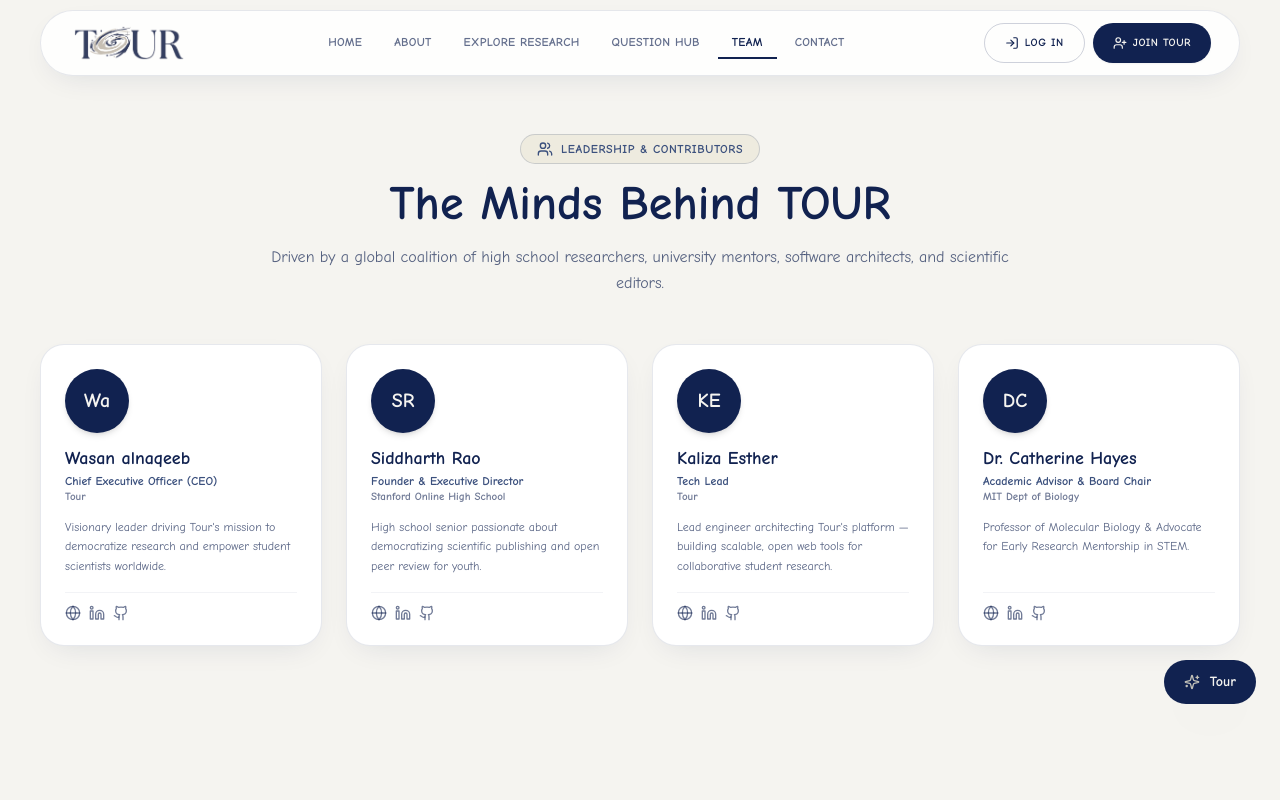
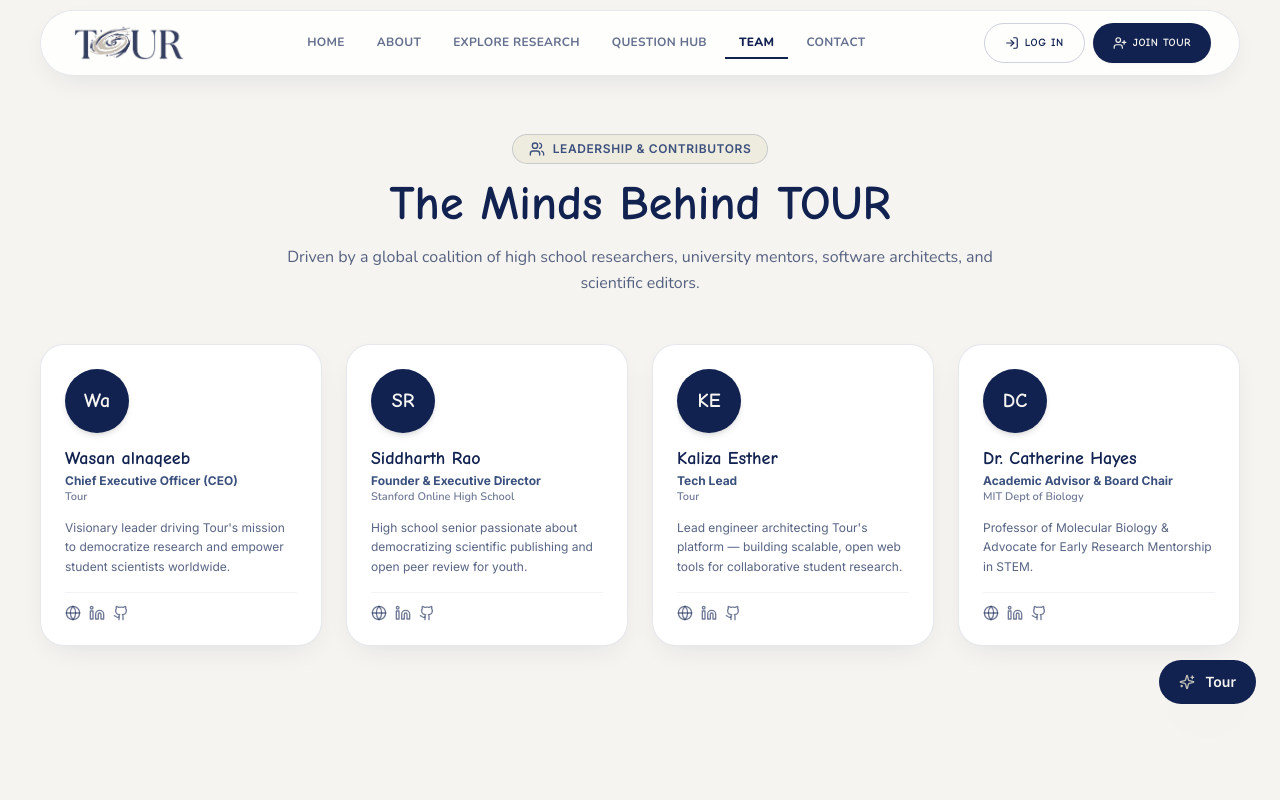
Before and after one commit to Kaliza-e/Tour, a Next.js app: page /team in a window 1280 px wide. Shown: the top 800 px of the page. Built offline with nearby package versions, Linux system fonts and the light colour scheme.

Commit message:
updating the font

```diff
--- a/app/globals.css
+++ b/app/globals.css
@@ -6,17 +6,23 @@
   --font-comic: var(--font-comic-neue), "Comic Neue", cursive, sans-serif;
   --font-nunito-family: var(--font-nunito), "Nunito", sans-serif;
   --font-inter-family: var(--font-inter), "Inter", sans-serif;
-  --font-heading: var(--font-comic-neue), "Comic Neue", "Playfair Display", Georgia, serif;
-  --font-body: var(--font-comic-neue), "Comic Neue", "Inter", "Nunito", cursive, sans-serif;
+  --font-plus-jakarta-sans-family: var(--font-plus-jakarta-sans), "Plus Jakarta Sans", sans-serif;
+  --font-heading: var(--font-comic-neue), "Comic Neue", cursive, sans-serif;
+  --font-body: var(--font-nunito), "Nunito", sans-serif;
+  --font-button: var(--font-nunito), "Nunito", sans-serif;
+  --font-navigation: var(--font-nunito), "Nunito", sans-serif;
+  --font-form: var(--font-nunito), "Nunito", sans-serif;
+  --font-logo: var(--font-plus-jakarta-sans), "Plus Jakarta Sans", sans-serif;
+  --font-label: var(--font-inter), "Inter", sans-serif;
 }
 
 html {
   scroll-behavior: smooth;
-  font-family: var(--font-comic);
+  font-family: var(--font-body);
 }
 
 body {
-  font-family: var(--font-comic);
+  font-family: var(--font-body);
   @apply bg-ivory text-navy antialiased;
 }
 
@@ -24,8 +30,42 @@ h1,
 h2,
 h3,
 h4 {
-  font-family: var(--font-comic);
+  font-family: var(--font-heading);
   @apply font-bold;
+}
+
+/* Button font */
+button,
+.btn {
+  font-family: var(--font-button);
+}
+
+/* Navigation font */
+nav,
+.navbar {
+  font-family: var(--font-navigation);
+}
+
+/* Form elements font */
+input,
+textarea,
+select,
+label,
+.form-control {
+  font-family: var(--font-form);
+}
+
+/* Logo font */
+.logo {
+  font-family: var(--font-logo);
+}
+
+/* Small labels font */
+small,
+.label,
+.text-xs,
+.text-sm {
+  font-family: var(--font-label);
 }
 
 /* Visible keyboard focus, respected everywhere */
--- a/app/layout.tsx
+++ b/app/layout.tsx
@@ -1,5 +1,5 @@
 import type { Metadata } from "next";
-import { Comic_Neue, Nunito, Inter } from "next/font/google";
+import { Comic_Neue, Nunito, Inter, Plus_Jakarta_Sans } from "next/font/google";
 import "./globals.css";
 import { Navbar } from "@/components/navbar";
 import { Footer } from "@/components/footer";
@@ -27,6 +27,13 @@ const inter = Inter({
   display: "swap",
 });
 
+const plusJakartaSans = Plus_Jakarta_Sans({
+  subsets: ["latin"],
+  weight: ["400", "500", "600", "700", "800"],
+  variable: "--font-plus-jakarta-sans",
+  display: "swap",
+});
+
 export const metadata: Metadata = {
   title: "TOUR — Explore Knowledge Wisely | Student Research Platform",
   description:
@@ -42,11 +49,11 @@ export default function RootLayout({
     <html
       lang="en"
       suppressHydrationWarning
-      className={`${comicNeue.variable} ${nunito.variable} ${inter.variable}`}
+      className={`${comicNeue.variable} ${nunito.variable} ${inter.variable} ${plusJakartaSans.variable}`}
     >
       <body
         suppressHydrationWarning
-        style={{ fontFamily: "'Comic Neue', cursive, sans-serif" }}
+        style={{ fontFamily: "'Nunito', sans-serif" }}
       >
         <Providers>
           <Navbar />
--- a/tailwind.config.ts
+++ b/tailwind.config.ts
@@ -23,7 +23,12 @@ const config: Config = {
       },
       fontFamily: {
         heading: ["var(--font-comic-neue)", "Comic Neue", "cursive", "sans-serif"],
-        body: ["var(--font-comic-neue)", "Comic Neue", "var(--font-inter)", "Inter", "var(--font-nunito)", "Nunito", "cursive", "sans-serif"],
+        body: ["var(--font-nunito)", "Nunito", "sans-serif"],
+        button: ["var(--font-nunito)", "Nunito", "sans-serif"],
+        navigation: ["var(--font-nunito)", "Nunito", "sans-serif"],
+        form: ["var(--font-nunito)", "Nunito", "sans-serif"],
+        logo: ["var(--font-plus-jakarta-sans)", "Plus Jakarta Sans", "sans-serif"],
+        label: ["var(--font-inter)", "Inter", "sans-serif"],
         comic: ["var(--font-comic-neue)", "Comic Neue", "cursive", "sans-serif"],
         inter: ["var(--font-inter)", "Inter", "sans-serif"],
         nunito: ["var(--font-nunito)", "Nunito", "sans-serif"],
```
